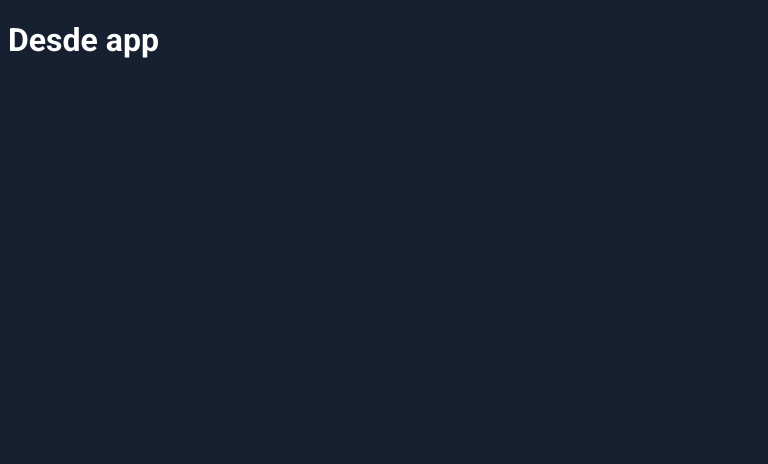
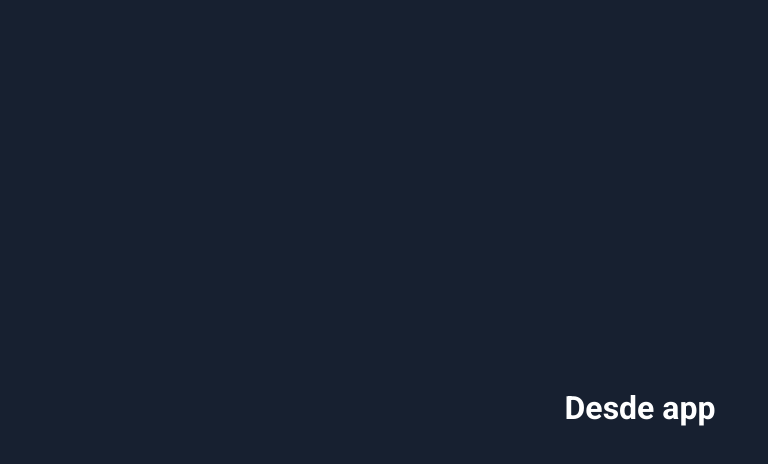
Before and after one commit to OscarAguilarL/pomodoro-tracker, a React (Vite) app: page / in a window 1280 px wide. Shown: the top 464 px of the page, without its empty margins (0-768 px from the left). Built offline with nearby package versions, Linux system fonts and the light colour scheme.

Commit message:
Create first styled component

```diff
--- a/package.json
+++ b/package.json
@@ -8,6 +8,8 @@
     "preview": "vite preview"
   },
   "dependencies": {
+    "@emotion/react": "^11.8.1",
+    "@emotion/styled": "^11.8.1",
     "react": "^17.0.2",
     "react-dom": "^17.0.2"
   },
--- a/src/App.jsx
+++ b/src/App.jsx
@@ -1,8 +1,20 @@
+import styled from '@emotion/styled';
+import { useWindowDimensions } from './hooks/useWindowDimensions';
+
+const Container = styled.div`
+  display: flex;
+  align-items: center;
+  justify-content: center;
+  block-size: ${(props) => props.height}px;
+`;
+
 function App() {
+  const { height } = useWindowDimensions();
+
   return (
-    <div>
+    <Container height={height}>
       <h1>Desde app</h1>
-    </div>
+    </Container>
   );
 }
 
--- a/src/index.css
+++ b/src/index.css
@@ -16,4 +16,5 @@ body {
   font-family: 'Roboto', sans-serif;
   background-color: var(--bg);
   color: var(--white);
+  overflow: hidden;
 }
```
Also changed, not shown: 1 other file (tests, documents, lock files or other folders).
